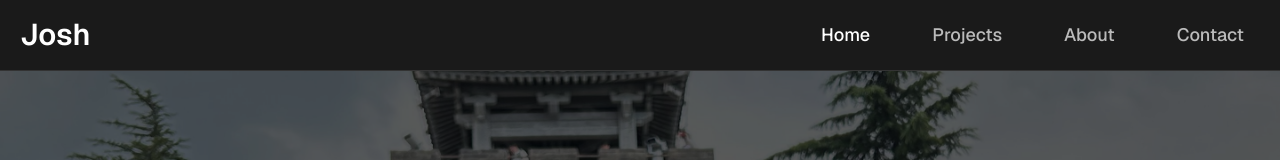
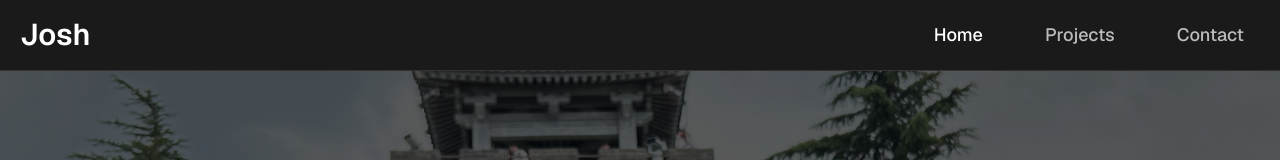
Before and after one commit to xuej41/portfolio-v2, a React (Vite) app: page / in a window 1280 px wide. Shown: the top 160 px of the page. Built offline with nearby package versions, Linux system fonts and the light colour scheme.

Commit message:
Hide About for now

```diff
--- a/src/App.jsx
+++ b/src/App.jsx
@@ -3,7 +3,7 @@
 import { BrowserRouter as Router, Routes, Route, useLocation } from "react-router-dom"
 import Navbar from "./components/Navbar"
 import Home from "./pages/Home"
-import About from "./pages/About"
+// import About from "./pages/About"
 import Projects from "./pages/Projects"
 import Contact from "./pages/Contact"
 import NotFound from "./pages/NotFound";
@@ -30,7 +30,7 @@
         <Navbar />
         <Routes>
           <Route path="/" element={<Home />} />
-          <Route path="/about" element={<About />} />
+          {/* <Route path="/about" element={<About />} /> */}
           <Route path="/projects" element={<Projects />} />
           <Route path="/contact" element={<Contact />} />
           <Route path="*" element={<NotFound />} />
--- a/src/components/Navbar.jsx
+++ b/src/components/Navbar.jsx
@@ -46,13 +46,13 @@
         >
           Projects
         </Link>
-        <Link
+        {/* <Link
           to="/about"
           className={`nav-link ${isActive("/about") ? "active" : ""}`}
           onClick={() => handleLinkClick("/about")}
         >
           About
-        </Link>
+        </Link> */}
         <Link
           to="/contact"
           className={`nav-link ${isActive("/contact") ? "active" : ""}`}
```
